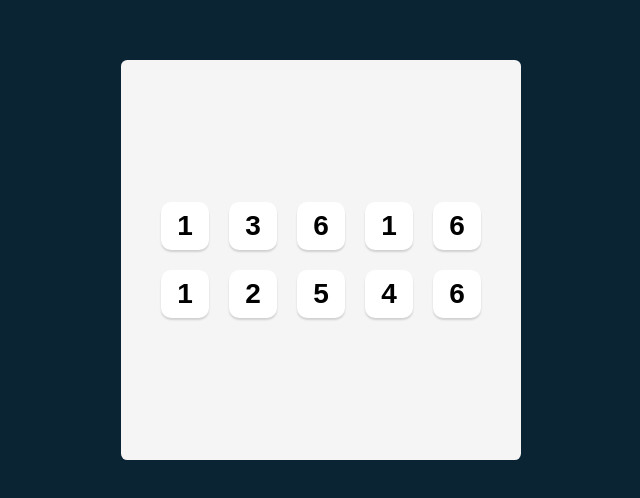
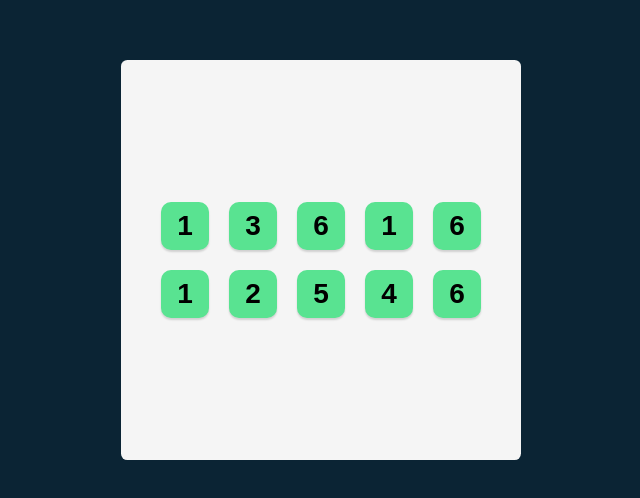
Before and after one commit to anamarijadraskovic/tenzies, a React (Vite) app: page / in a window 1280 px wide. Shown: the part 140-638 px from the top of the page, without its empty margins (319-959 px from the left). Built offline with nearby package versions, Linux system fonts and the light colour scheme; a web font is replaced by a local one.

Commit message:
Expand properties of Die component

```diff
--- a/src/App.jsx
+++ b/src/App.jsx
@@ -1,6 +1,7 @@
 import {useState} from "react";
 import {Die} from "./Die.jsx";
 import "./app.css"
+import {nanoid} from "nanoid";
 
 export default function App() {
     const [dice, setDice] = useState(generateAllNewDices())
@@ -8,11 +9,20 @@ export default function App() {
     function generateAllNewDices() {
         return new Array(10)
             .fill(0) // [0, 0, 0, 0, 0, 0, 0, 0, 0, 0]
-            .map(() => Math.ceil(Math.random() * 6))
+            .map(() => ({
+                value: Math.ceil(Math.random() * 6),
+                isHeld: true,
+                id: nanoid()
+            }))
     }
 
-    const diceElements = dice.map(num => <Die value={num} />)
-
+    const diceElements = dice.map(dieObj => (
+        <Die
+            key={dieObj.id}
+            value={dieObj.value}
+            isHeld={dieObj.isHeld}
+        />)
+    )
     return (
         <main>
             <div className="dice-container">
--- a/src/Die.jsx
+++ b/src/Die.jsx
@@ -1,7 +1,11 @@
 import "./app.css"
 
-export function Die ({ value }) {
+export function Die ({ value, isHeld }) {
+    const styles = {
+        backgroundColor: isHeld ? "#59E391" : "white"
+    }
+
     return (
-        <button className="die">{value}</button>
+        <button className="die" style={styles}>{value}</button>
     )
 }
```
